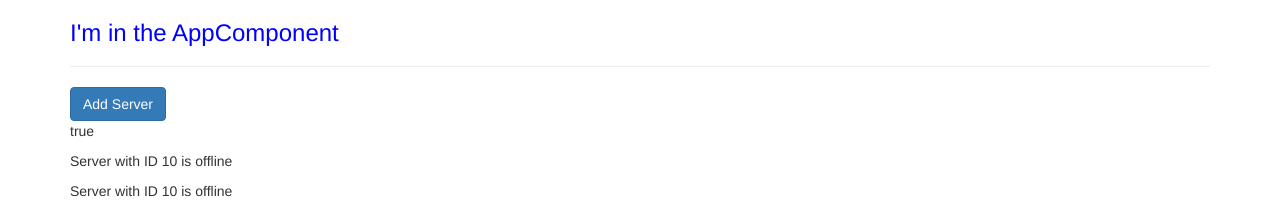
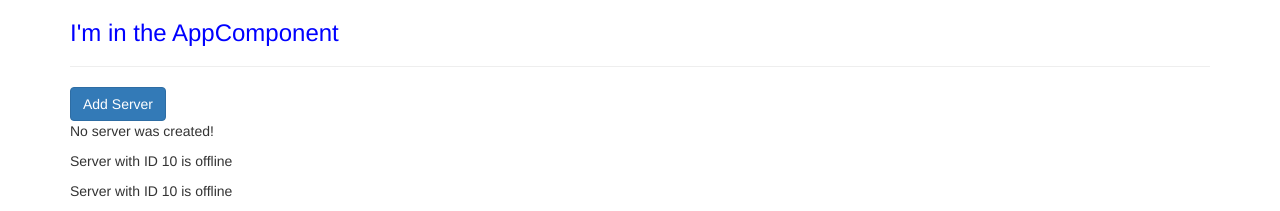
Before and after one commit to lbh595/angular-learning, an Angular app: page / in a window 1280 px wide. Shown: the top 211 px of the page. Built offline with nearby package versions, Linux system fonts and the light colour scheme.

Commit message:
event binding

```diff
--- a/src/app/servers/servers.component.html
+++ b/src/app/servers/servers.component.html
@@ -1,4 +1,4 @@
-<button class="btn btn-primary" [disabled]="!allowNewServer"> Add Server </button>
-<p [innerText]="allowNewServer"></p>
+<button class="btn btn-primary" [disabled]="!allowNewServer" (click)="onCreateServer()"> Add Server </button>
+<p>{{serverCreationStatus}}</p>
 <app-server></app-server>
 <app-server></app-server>
--- a/src/app/servers/servers.component.ts
+++ b/src/app/servers/servers.component.ts
@@ -7,6 +7,7 @@
 })
 export class ServersComponent implements OnInit {
   allowNewServer = false;
+  serverCreationStatus = 'No server was created!';
 
   constructor() {
     setTimeout(
@@ -18,4 +19,8 @@
   ngOnInit(): void {
   }
 
+  onCreateServer(){
+    this.serverCreationStatus = 'Server was created!';
+  }
+
 }
```
